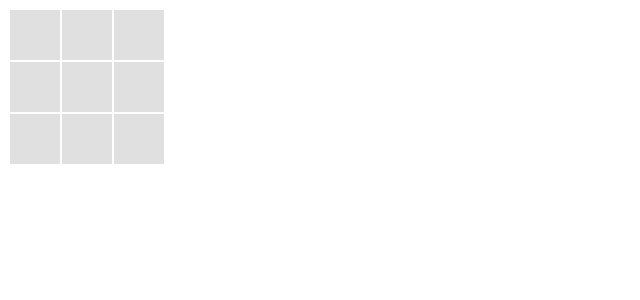
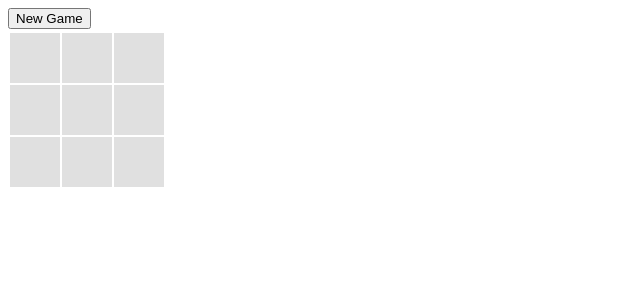
Before and after one commit to naya460/gawsel, a Next.js app in the folder Next.js/LightsOut/: page / in a window 1280 px wide. Shown: the top 300 px of the page, without its empty margins (0-640 px from the left). Built offline with nearby package versions, Linux system fonts and the light colour scheme.

Commit message:
<Next.js/LightsOut>New Gameボタンで盤面をランダムに生成

```diff
--- a/Next.js/LightsOut/pages/index.tsx
+++ b/Next.js/LightsOut/pages/index.tsx
@@ -58,8 +58,21 @@ const LightsOutBoard = (props) => {
 const LightsOutGame = () => {
   const [lights, setLights] = useState(Array(9).fill(false));
 
+  function randomize() {
+    let lights_tmp = lights.slice();
+    for (let i = 0; i < 3**2; i++) {
+      if (Math.floor(Math.random() * 2)) {
+        lights_tmp[i] = true;
+      } else {
+        lights_tmp[i] = false;
+      }
+    }
+    setLights(lights_tmp);
+  }
+
   return (
     <div>
+      <button onClick={() => randomize()}>New Game</button>
       <LightsOutBoard lights={lights} setLights={setLights} />
     </div>
   );
```
